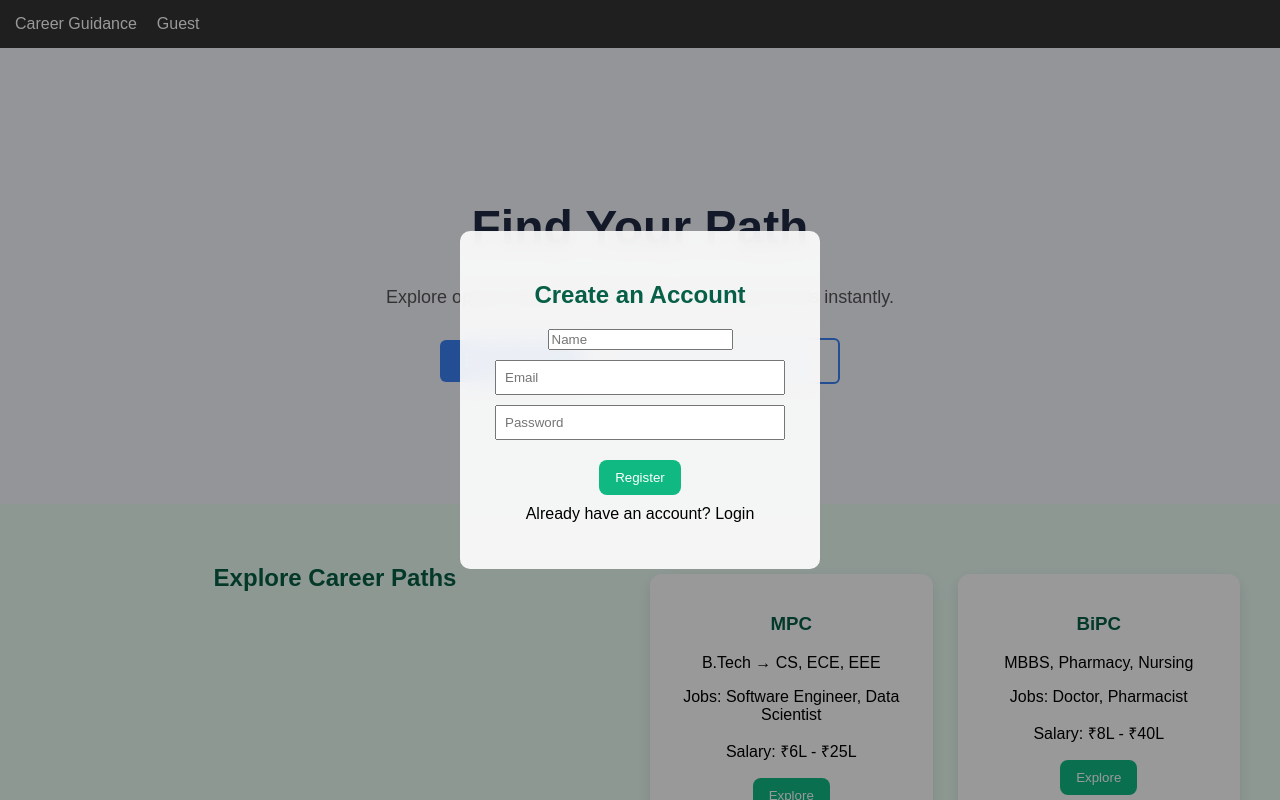
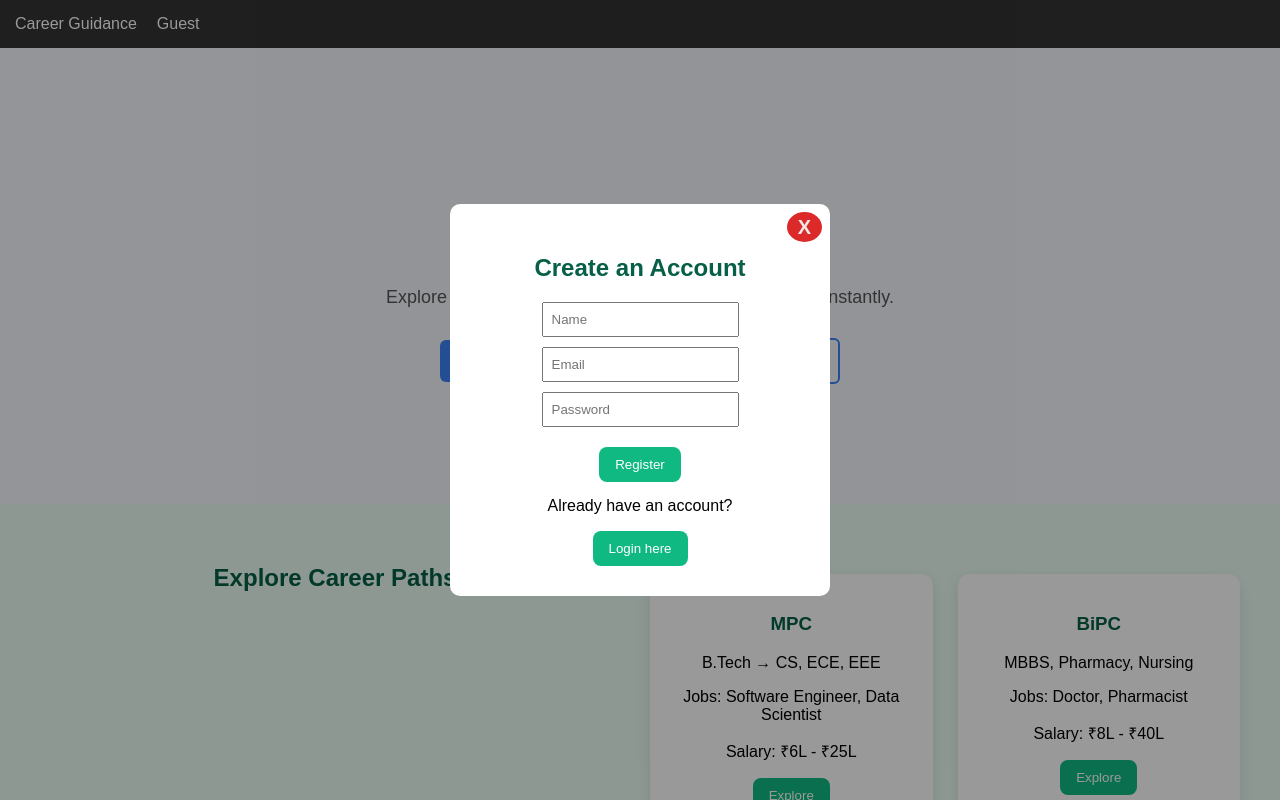
Before and after one commit to hezyoninimshiai-gif/career-guidance-mern, a React (Create React App) app in the folder frontend/: page / in a window 1280 px wide. Shown: the top 800 px of the page. Built offline with nearby package versions, Linux system fonts and the light colour scheme; no server answers.

Commit message:
Auth modal improvements, protected routes, auto login modal, close button fix

```diff
--- a/frontend/src/App.js
+++ b/frontend/src/App.js
@@ -6,6 +6,8 @@ import HeroSection from "./components/HeroSection";
 import Footer from "./components/Footer";
 import CareerPaths from "./components/CareerPaths";
 import Opportunities from "./components/Opportunities";
+import AuthModal from "./components/AuthModal";
+import ProtectedRoute from "./components/ProtectedRoute";
 
 import TenthPage from "./pages/TenthPage";
 import MPCPage from "./pages/MPCPage";
@@ -13,32 +15,22 @@ import BIPCPage from "./pages/BIPCPage";
 import CECPage from "./pages/CECPage";
 import MECPage from "./pages/MECPage";
 import HECPage from "./pages/HECPage";
-import Login from "./pages/Login";
 import About from "./pages/About";
 import Contact from "./pages/Contact";
 
-import AuthModal from "./components/AuthModal";
-
-
-function Home() {
-
+function Home({ openModal }) {
   const [showModal, setShowModal] = useState(false);
 
   useEffect(() => {
-
     const token = localStorage.getItem("token");
 
-    // Only show modal if user is NOT logged in
     if (!token) {
-
       const timer = setTimeout(() => {
         setShowModal(true);
-      }, 5000); // 5 seconds
+      }, 5000);
 
       return () => clearTimeout(timer);
-
     }
-
   }, []);
 
   return (
@@ -47,36 +39,77 @@ function Home() {
       <CareerPaths />
       <Opportunities />
 
-      {showModal && (
-        <AuthModal closeModal={() => setShowModal(false)} />
-      )}
-
+      {showModal && <AuthModal closeModal={() => setShowModal(false)} />}
     </>
   );
 }
 
+function App() {
+  const [showAuthModal, setShowAuthModal] = useState(false);
 
-function App() {
   return (
     <Router>
-
       <Navbar />
+      {showAuthModal && (
+        <AuthModal closeModal={() => {
+          setShowAuthModal(false);
+        }} />
+      )}
 
       <Routes>
         <Route path="/" element={<Home />} />
+
+        <Route
+          path="/mpc"
+          element={
+            <ProtectedRoute openModal={() => setShowAuthModal(true)}>
+              <MPCPage />
+            </ProtectedRoute>
+          }
+        />
+
+        <Route
+          path="/bipc"
+          element={
+            <ProtectedRoute openModal={() => setShowAuthModal(true)}>
+              <BIPCPage />
+            </ProtectedRoute>
+          }
+        />
+
+        <Route
+          path="/cec"
+          element={
+            <ProtectedRoute openModal={() => setShowAuthModal(true)}>
+              <CECPage />
+            </ProtectedRoute>
+          }
+        />
+
+        <Route
+          path="/mec"
+          element={
+            <ProtectedRoute openModal={() => setShowAuthModal(true)}>
+              <MECPage />
+            </ProtectedRoute>
+          }
+        />
+
+        <Route
+          path="/hec"
+          element={
+            <ProtectedRoute openModal={() => setShowAuthModal(true)}>
+              <HECPage />
+            </ProtectedRoute>
+          }
+        />
+
         <Route path="/10th" element={<TenthPage />} />
-        <Route path="/mpc" element={<MPCPage />} />
-        <Route path="/bipc" element={<BIPCPage />} />
-        <Route path="/cec" element={<CECPage />} />
-        <Route path="/mec" element={<MECPage />} />
-        <Route path="/hec" element={<HECPage />} />
         <Route path="/about" element={<About />} />
-        <Route path="/login" element={<Login/>}/>
         <Route path="/contact" element={<Contact />} />
       </Routes>
 
       <Footer />
-
     </Router>
   );
 }
--- a/frontend/src/components/AuthModal.js
+++ b/frontend/src/components/AuthModal.js
@@ -2,54 +2,57 @@ import React, { useState } from "react";
 import axios from "axios";
 
 function AuthModal({ closeModal }) {
-  //State
+
+  const [isLogin, setIsLogin] = useState(false);
+
   const [name, setName] = useState("");
   const [email, setEmail] = useState("");
   const [password, setPassword] = useState("");
-const [isLogin, setIsLogin] = React.useState(false);
-//Submit function handleRegister
+
   const handleRegister = async (e) => {
     e.preventDefault();
 
     try {
-      const res = await axios.post("http://localhost:5000/api/auth/register",
-        {
+
+      const response = await axios.post("http://localhost:5000/api/auth/register", {
         name,
         email,
         password
       });
-      console.log("User registered:", res.data);
-      localStorage.setItem("token", res.data.token);
-      alert("Registration successful!");
 
-      closeModal(); // close modal after success
+      alert("Registration successful");
+
+      setIsLogin(true);
+
     } catch (error) {
-      console.error(error.response?.data || error.message);
       alert("Registration failed");
     }
   };
+
   const handleLogin = async (e) => {
-
     e.preventDefault();
 
     try {
-    const res = await axios.post(
-      "http://localhost:5000/api/auth/login",
-      { email, password }
-    );
-    localStorage.setItem("token", res.data.token)
-    localStorage.setItem("user", JSON.stringify(res.data.user))
-    localStorage.setItem("token", res.data.token);
+
+      const response = await axios.post("http://localhost:5000/api/auth/login", {
+        email,
+        password
+      });
+
+      localStorage.setItem("token", response.data.token);
+      localStorage.setItem("user", JSON.stringify(response.data.user));
+
       alert("Login successful");
+
       closeModal();
+
       window.location.reload();
+
     } catch (error) {
       alert("Login failed");
+    }
+  };
 
-  }
-
-};
-//UI
   return (
     <div
       style={{
@@ -61,31 +64,62 @@ const handleLogin = async (e) => {
         background: "rgba(0,0,0,0.4)",
         display: "flex",
         justifyContent: "center",
-        alignItems: "center",
+        alignItems: "center"
       }}
-      onClick={closeModal} // clicking outside closes modal
+      onClick={closeModal}
     >
+
       <div
         style={{
-          background: "rgba(255,255,255,0.9)",
-          backdropFilter: "blur(10px)",
+          background: "white",
           padding: "30px",
           borderRadius: "10px",
-          minWidth: "300px",
+          minWidth: "320px",
           textAlign: "center",
+          position: "relative"
         }}
-        onClick={(e) => e.stopPropagation()} // prevent closing when clicking inside
+        onClick={(e) => e.stopPropagation()}
       >
+
+        {/* CLOSE BUTTON */}
+        <button
+          onClick={(e) => {
+          e.stopPropagation();
+          closeModal();
+        }}
+          style={{
+            position: "absolute",
+            top: "8px",
+            right: "8px",
+            width: "35px",
+            height: "30px",
+            borderRadius: "50%",
+            border: "none",
+            backgroundColor: "#dc2929",
+            color: "#f0e7e7",
+            fontSize: "20px",
+            fontWeight: "bold",
+            cursor: "pointer",
+            display: "flex",
+            alignItems: "center",
+            justifyContent: "center"
+          }}
+        >
+          X
+        </button>
+
         <h2>{isLogin ? "Login" : "Create an Account"}</h2>
 
         <form onSubmit={isLogin ? handleLogin : handleRegister}>
+
           {!isLogin && (
             <input
               type="text"
               placeholder="Name"
               value={name}
-                onChange={(e)=>setName(e.target.value)}
+              onChange={(e) => setName(e.target.value)}
               required
+              style={{ display: "block", margin: "10px auto", padding: "8px" }}
             />
           )}
 
@@ -94,7 +128,8 @@ const handleLogin = async (e) => {
             placeholder="Email"
             value={email}
             onChange={(e) => setEmail(e.target.value)}
-          style={{ display: "block", margin: "10px auto", padding: "8px", width: "90%" }}
+            required
+            style={{ display: "block", margin: "10px auto", padding: "8px" }}
           />
 
           <input
@@ -102,19 +137,26 @@ const handleLogin = async (e) => {
             placeholder="Password"
             value={password}
             onChange={(e) => setPassword(e.target.value)}
-          style={{ display: "block", margin: "10px auto", padding: "8px", width: "90%" }}
+            required
+            style={{ display: "block", margin: "10px auto", padding: "8px" }}
           />
 
-        <button type="submit"
-         style={{ marginTop: "10px" }}>
+          <button type="submit" style={{ marginTop: "10px" }}>
             {isLogin ? "Login" : "Register"}
           </button>
-        <p style={{ marginTop: "10px", cursor: "pointer" }}
-        onClick={()=>setIsLogin(!isLogin)}>
-        {isLogin ? "Create new account" : "Already have an account? Login"}
+
+        </form>
+
+        <p style={{ marginTop: "15px" }}>
+          {isLogin ? "Don't have an account?" : "Already have an account?"}
         </p>
-       </form>
+
+        <button onClick={() => setIsLogin(!isLogin)}>
+          {isLogin ? "Register here" : "Login here"}
+        </button>
+
       </div>
+
     </div>
   );
 }
--- /dev/null
+++ b/frontend/src/components/ProtectedRoute.js
@@ -0,0 +1,16 @@
+import React from "react";
+import { Navigate } from "react-router-dom";
+
+function ProtectedRoute({ children, openModal }) {
+
+  const token = localStorage.getItem("token");
+
+  if (!token) {
+    openModal();
+    return <Navigate to="/" />;
+  }
+
+  return children;
+}
+
+export default ProtectedRoute;
```
Lines whose indentation alone changed are shown as unchanged.
